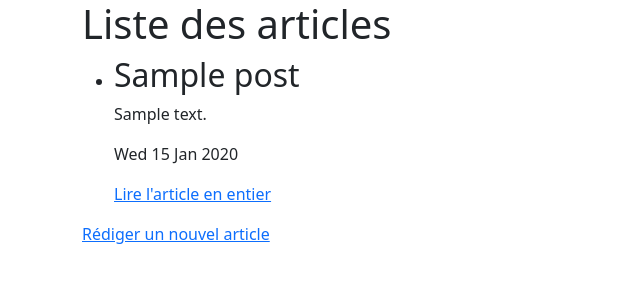
After one commit to Xinul999/symfony-AlsaVoyage, a Symfony app: template templates/home/postList.html.twig in a window 1280 px wide. The commit adds this page. Shown: the top 300 px of the page, without its empty margins (0-640 px from the left). Run offline with Twig, Linux system fonts and the light colour scheme; the template is opened without the code that fills it: most values are stand-ins (such as "Sample title", 1, 10 or a date in 2020); some libraries are stand-ins or nearby versions.

Commit message:
FRONT - debut ajout liste articles

```diff
--- /dev/null
+++ b/templates/home/postList.html.twig
@@ -0,0 +1,24 @@
+{% extends 'base.html.twig' %}
+
+{% block title %}Liste des articles{% endblock %}
+
+{% block body %}
+    <h1>Liste des articles</h1>
+    <ul>
+        {% for post in posts %}
+        <li>
+            <article id='{{ post.id }}'>
+                <h2>{{ post.titre }}</h2>
+                <p>{{ post.contenu }}</p>
+                <p>
+                    <time datetime="{{ post.dateHeureCreation ? post.dateHeureCreation|date('Y-m-d H:i:s') : ''}}"> {{ post.dateHeureCreation ? post.dateHeureCreation|date('D d M Y') : ''}}</time>
+                </p>
+                <a href="{{ path('app_postList_show', {'id': post.id}) }}">Lire l'article en entier</a>
+            </article>
+        </li>
+        {% else %}
+        <li><h2>Pas d'articles enregistrés</h2></li>
+        {% endfor %}
+    </ul>
+    <a href="{{ path('app_admin_post_new') }}">Rédiger un nouvel article</a>
+{% endblock %}
```
Also changed, not shown: src/Controller/HomeController.php (+20 -0 lines), templates/home/post.html.twig (added, +32 -0 lines), templates/home/index.html.twig (line endings or trailing spaces), 1 other file.
